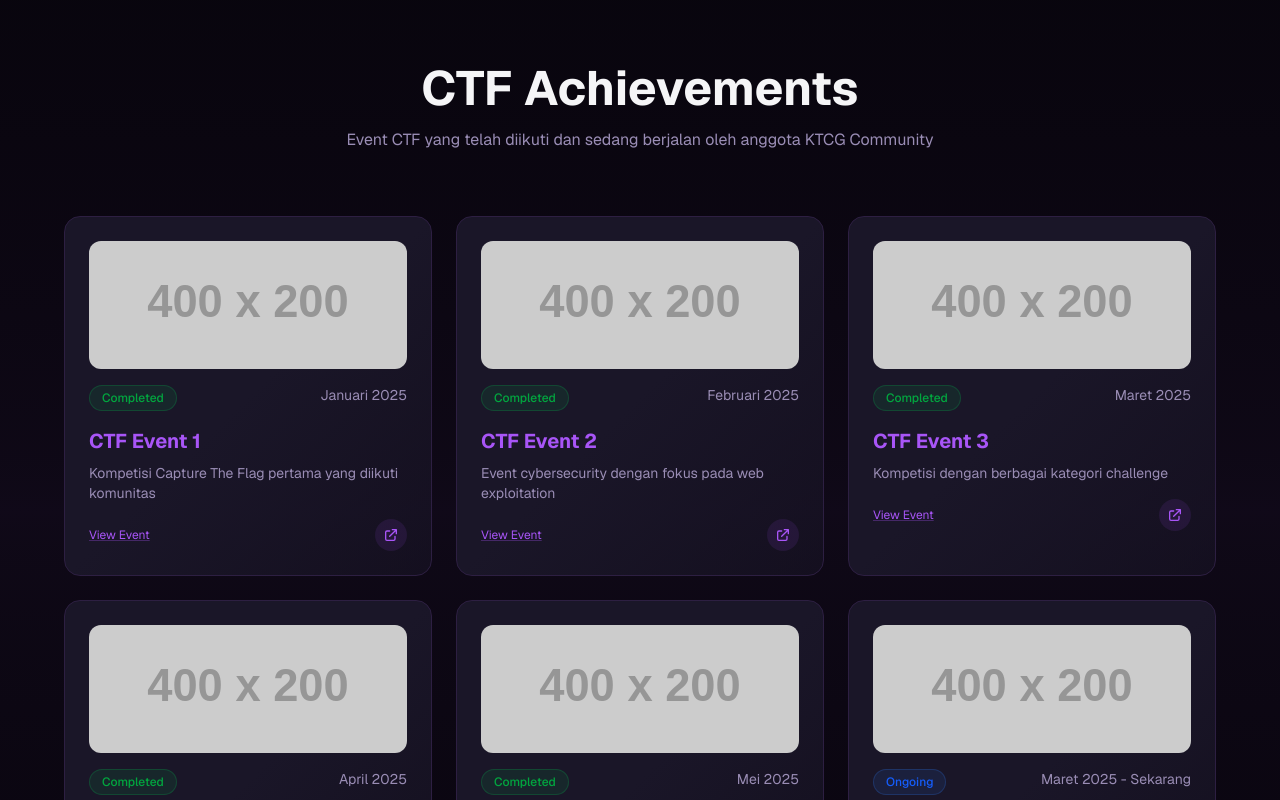
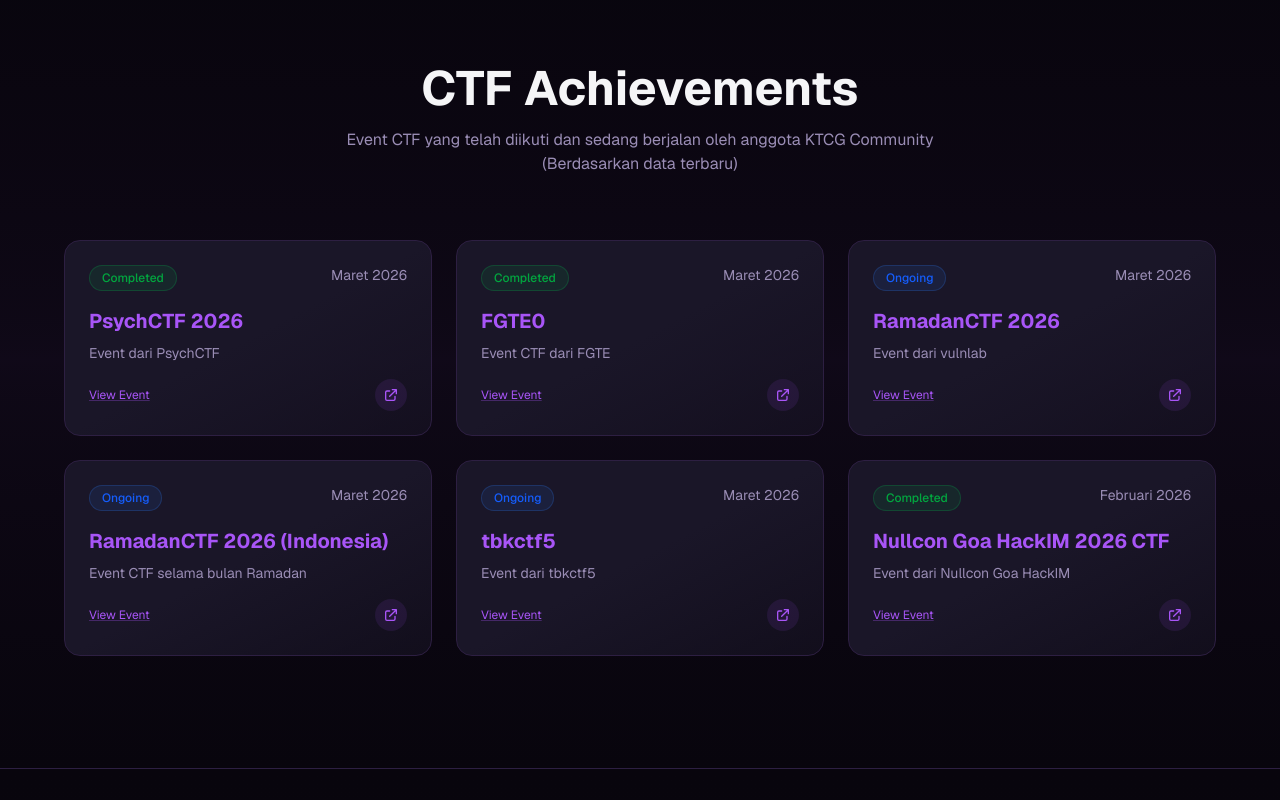
Before and after one commit to Nothingness1312/ktcgweb, a Next.js app: page / in a window 1280 px wide. Shown: the part 1400-2200 px from the top of the page. Built offline with nearby package versions, Linux system fonts and the light colour scheme.

Commit message:
update achievements

```diff
--- a/app/page.tsx
+++ b/app/page.tsx
@@ -9,85 +9,52 @@
   // CTF Events Data
   const ctfEvents = [
     {
-      name: 'CTF Event 1',
-      date: 'Januari 2025',
-      description: 'Kompetisi Capture The Flag pertama yang diikuti komunitas',
+      name: 'PsychCTF 2026',
+      date: 'Maret 2026',
+      description: 'Event dari PsychCTF',
       status: 'Completed',
-      link: 'https://example.com/ctf1',
-      linkText: 'View Event',
-      image: 'https://via.placeholder.com/400x200/4f46e5/ffffff?text=CTF+Event+1'
+      link: 'https://ctftime.org/event/3166',
+      linkText: 'View Event'
     },
     {
-      name: 'CTF Event 2',
-      date: 'Februari 2025',
-      description: 'Event cybersecurity dengan fokus pada web exploitation',
+      name: 'FGTE0',
+      date: 'Maret 2026',
+      description: 'Event CTF dari FGTE',
       status: 'Completed',
-      link: 'https://example.com/ctf2',
-      linkText: 'View Event',
-      image: 'https://via.placeholder.com/400x200/059669/ffffff?text=CTF+Event+2'
+      link: 'https://ctf.ariaf.my.id',
+      linkText: 'View Event'
     },
     {
-      name: 'CTF Event 3',
-      date: 'Maret 2025',
-      description: 'Kompetisi dengan berbagai kategori challenge',
-      status: 'Completed',
-      link: 'https://example.com/ctf3',
-      linkText: 'View Event',
-      image: 'https://via.placeholder.com/400x200/dc2626/ffffff?text=CTF+Event+3'
+      name: 'RamadanCTF 2026',
+      date: 'Maret 2026',
+      description: 'Event dari vulnlab',
+      status: 'Ongoing',
+      link: 'https://lab.vulnbydefault.com/ramadan-ctf-2026',
+      linkText: 'View Event'
     },
     {
-      name: 'CTF Event 4',
-      date: 'April 2025',
-      description: 'Event khusus cryptography dan forensics',
-      status: 'Completed',
-      link: 'https://example.com/ctf4',
-      linkText: 'View Event',
-      image: 'https://via.placeholder.com/400x200/7c3aed/ffffff?text=CTF+Event+4'
+      name: 'RamadanCTF 2026 (Indonesia)',
+      date: 'Maret 2026',
+      description: 'Event CTF selama bulan Ramadan',
+      status: 'Ongoing',
+      link: 'https://ctf.ocry.com/',
+      linkText: 'View Event'
     },
     {
-      name: 'CTF Event 5',
-      date: 'Mei 2025',
-      description: 'Kompetisi tim dengan berbagai kategori',
-      status: 'Completed',
-      link: 'https://example.com/ctf5',
-      linkText: 'View Event',
-      image: 'https://via.placeholder.com/400x200/ea580c/ffffff?text=CTF+Event+5'
+      name: 'tbkctf5',
+      date: 'Maret 2026',
+      description: 'Event dari tbkctf5',
+      status: 'Ongoing',
+      link: 'https://alpacahack.com/ctfs/tkbctf5',
+      linkText: 'View Event'
     },
     {
-      name: 'HackTheBox Challenge',
-      date: 'Maret 2025 - Sekarang',
-      description: 'Platform latihan cybersecurity yang sedang diikuti anggota aktif',
-      status: 'Ongoing',
-      link: 'https://hackthebox.com',
-      linkText: 'Join Challenge',
-      image: 'https://via.placeholder.com/400x200/0891b2/ffffff?text=HackTheBox'
-    },
-    {
-      name: 'TryHackMe Rooms',
-      date: 'Februari 2025 - Sekarang',
-      description: 'Belajar cybersecurity melalui guided rooms dan challenges',
-      status: 'Ongoing',
-      link: 'https://tryhackme.com',
-      linkText: 'Start Learning',
-      image: 'https://via.placeholder.com/400x200/be123c/ffffff?text=TryHackMe'
-    },
-    {
-      name: 'CTF Weekly Practice',
-      date: 'Januari 2025 - Sekarang',
-      description: 'Sesi latihan CTF mingguan untuk meningkatkan skill',
-      status: 'Ongoing',
-      link: 'https://discord.gg/ktcg-weekly',
-      linkText: 'Join Session',
-      image: 'https://via.placeholder.com/400x200/65a30d/ffffff?text=Weekly+Practice'
-    },
-    {
-      name: 'Bug Bounty Program',
-      date: 'April 2025 - Sekarang',
-      description: 'Program mencari vulnerability di platform mitra',
-      status: 'Ongoing',
-      link: 'https://discord.gg/ktcg-bugbounty',
-      linkText: 'Participate',
-      image: 'https://via.placeholder.com/400x200/7c2d12/ffffff?text=Bug+Bounty'
+      name: 'Nullcon Goa HackIM 2026 CTF',
+      date: 'Februari 2026',
+      description: 'Event dari Nullcon Goa HackIM',
+      status: 'Completed',
+      link: 'https://ctftime.org/event/3066',
+      linkText: 'View Event'
     }
   ];
 
@@ -238,7 +205,7 @@
         <div className="max-w-6xl mx-auto">
           <div className="text-center mb-16 fade-in-up">
             <h2 className="text-3xl md:text-5xl font-bold mb-4">CTF Achievements</h2>
-            <p className="text-muted-foreground max-w-2xl mx-auto">Event CTF yang telah diikuti dan sedang berjalan oleh anggota KTCG Community</p>
+            <p className="text-muted-foreground max-w-2xl mx-auto">Event CTF yang telah diikuti dan sedang berjalan oleh anggota KTCG Community (Berdasarkan data terbaru)</p>
           </div>
 
           <div className="grid grid-cols-1 md:grid-cols-2 lg:grid-cols-3 gap-6">
@@ -253,7 +220,6 @@
 
                 {/* Content */}
                 <div className="relative z-10">
-                  <img src={event.image} alt={event.name} className="w-full h-32 mb-4 group-hover:scale-105 transition-transform duration-300 rounded-lg object-cover" />
                   <div className="flex items-start justify-between mb-4">
                     <div className={`px-3 py-1 rounded-full text-xs font-medium ${
                       event.status === 'Completed'
@@ -334,22 +300,22 @@
     img: '/team/2.jpg'
   },
   {
-    name: 'Alex Chen',
+    name: 'soon',
     role: 'Web Exploitation',
     img: '/team/3.jpg'
   },
   {
-    name: 'Sarah Kim',
+    name: 'soon',
     role: 'Reverse Engineering',
     img: '/team/4.jpg'
   },
   {
-    name: 'Mike Johnson',
+    name: 'soon',
     role: 'Binary Exploitation',
     img: '/team/5.jpg'
   },
   {
-    name: 'Lisa Wong',
+    name: 'soon',
     role: 'OSINT',
     img: '/team/6.jpg'
   },
```
Also changed, not shown: public/ctf/team1.jpg (added).
